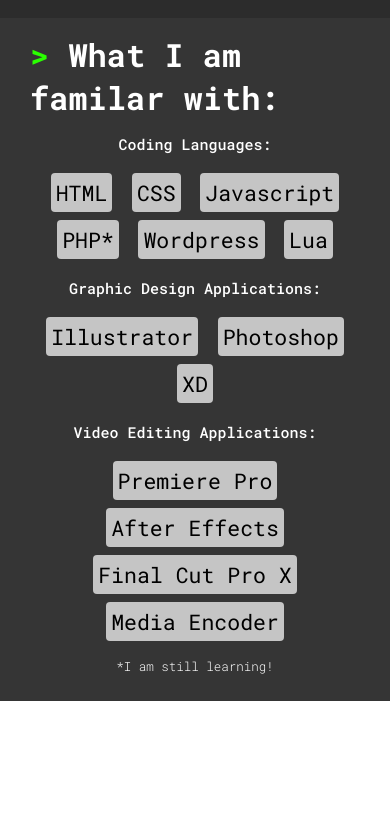
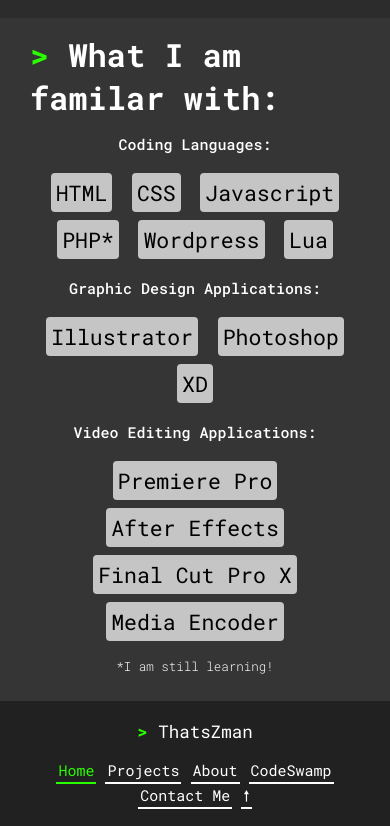
Before and after one commit to ThatsZman/ThatsZman.com, a plain HTML site: page index.htm in a window 390 px wide. Shown: the part 1601-2427 px from the top of the page. Before the commit the page ends 2302 px from the top, so only its background shows below. Drawn offline with Linux system fonts and the light colour scheme.

Commit message:
Added footer to page

```diff
--- a/css/style.css
+++ b/css/style.css
@@ -117,7 +117,7 @@ div#taglarge {
     color: #2AFF00;
 }
 
-@media screen and (max-width: 640px) {
+@media screen and (max-width: 680px) {
     .header .links {
         display: block;
         text-align: center;
@@ -277,6 +277,73 @@ div#taglarge {
     box-shadow: 0px 0px 15px 5px rgba(42,255,0,0.37);
 }
 
+/* Footer */
+.footer {
+    font-family: 'Roboto Mono', monospace;
+    display:flex;
+    padding: 1px 25px 1px 25px;
+    overflow: hidden;
+    background-color: rgba(0, 0, 0, 0.87);
+}
+
+.footer .left {
+    text-align: left;
+    align-self: center;
+    width:100%;
+
+    font-size: 25px;
+    color: white;
+}
+
+.footer .right {
+    text-align: right;
+    align-self: center;
+    width:100%;
+
+    color: white;
+}
+
+.footer .foot2 {
+    margin-top: 5px;
+}
+
+.footer a {
+    color: white;
+    -moz-transition: all .25s;
+    -o-transition: all .25s;
+    -webkit-transition: all .25s;
+    transition: all .25s;
+}
+
+.footer a:hover {
+    color: #7dff60;
+    cursor: pointer;
+
+    padding: 2px;
+}
+
+.footer #active {
+    border-bottom: 2px solid #2AFF00;
+    color: #2AFF00;
+}
+
+@media screen and (max-width: 680px) {
+    .footer .right {
+        display: block;
+        text-align: center;
+        padding-bottom: 15px;
+        font-size: 15px;
+    }
+    .footer .left {
+        display: block;
+        text-align: center;
+        font-size: 17.5px;
+    }
+    .footer {
+        display: block;
+    }
+}
+
 /* A tag */
 
 a {
--- a/index.htm
+++ b/index.htm
@@ -109,5 +109,20 @@
                 </div>
             </div>
         </div>
+        <div class="footer">
+            <div class="left">
+                <p style="font-weight: 400" id="headtitle"><span class="blinking" style="font-weight: 800; display: inline;">></span> ThatsZman</p>
+            </div>
+            <div class="right">
+                <a href="index.htm" id="active">Home</a>
+                <a>Projects</a>
+                <a>About</a>
+                <a>CodeSwamp</a>
+                <div class="foot2">
+                    <a>Contact Me</a>
+                    <a href="#header">🠕</a>
+                </div>
+            </div>
+        </div>
     </div>
 </html>
```
